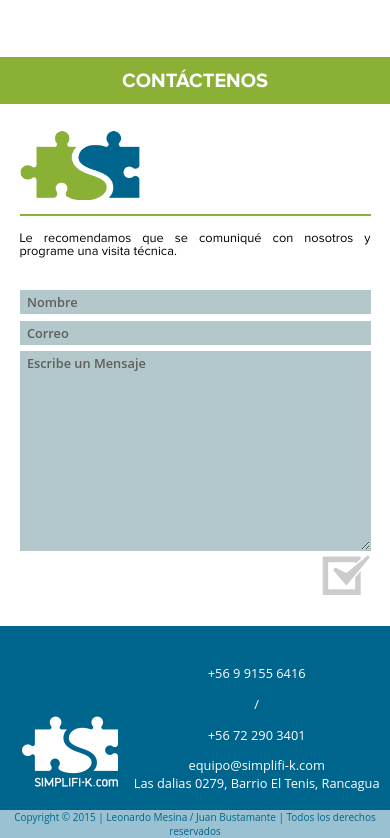
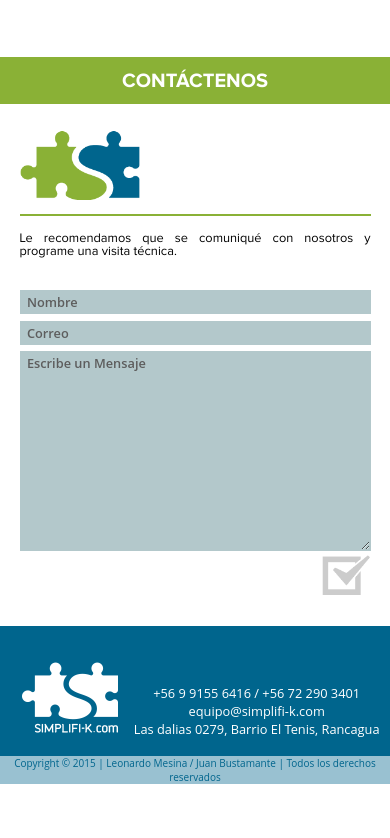
Before and after one commit to oroborusm/simplifik, a plain HTML site: page index.html in a window 390 px wide. Shown: the part 3854-4692 px from the top of the page. After the commit the page ends 4638 px from the top, so only its background shows below. Drawn offline with Linux system fonts and the light colour scheme.

Commit message:
trying to fix phone number

```diff
--- a/css/estilos.css
+++ b/css/estilos.css
@@ -704,6 +704,8 @@ input, textarea{
 	.listaFooter li span,
 	.listaFooter li p{
 		color: white !important;
+		display: inline-block;
+		margin: 0;
 	}
 
 .mustraProceso{
```
